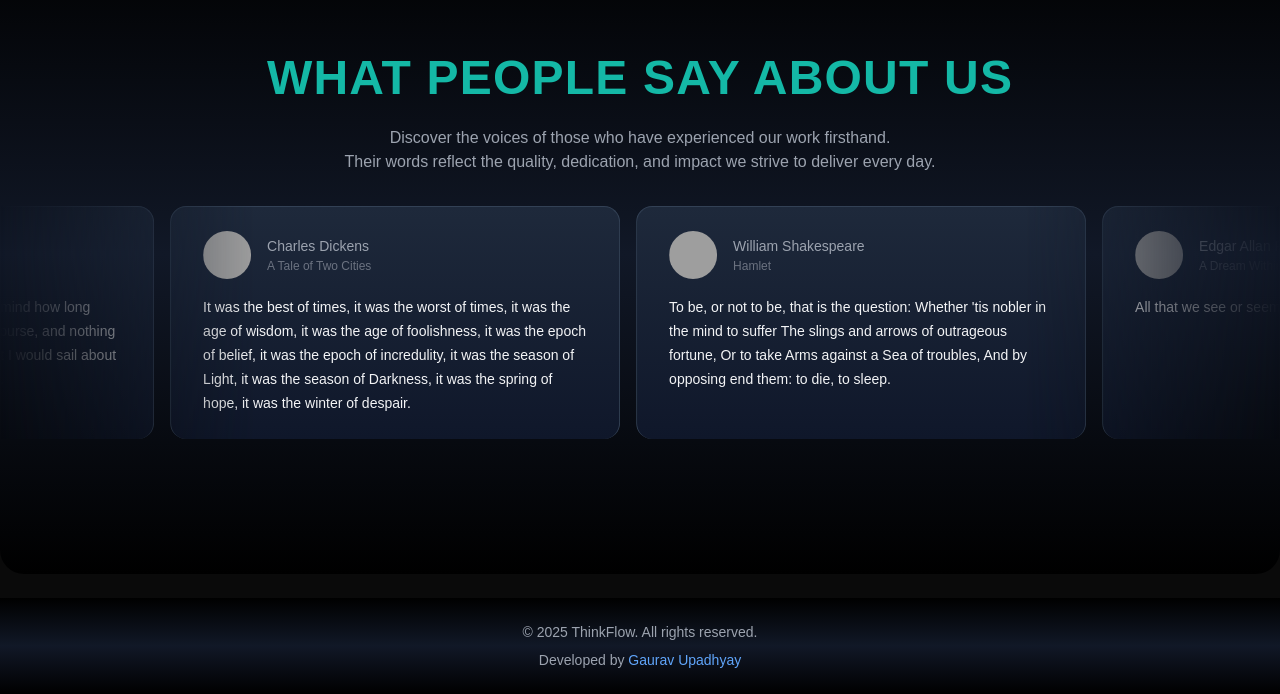
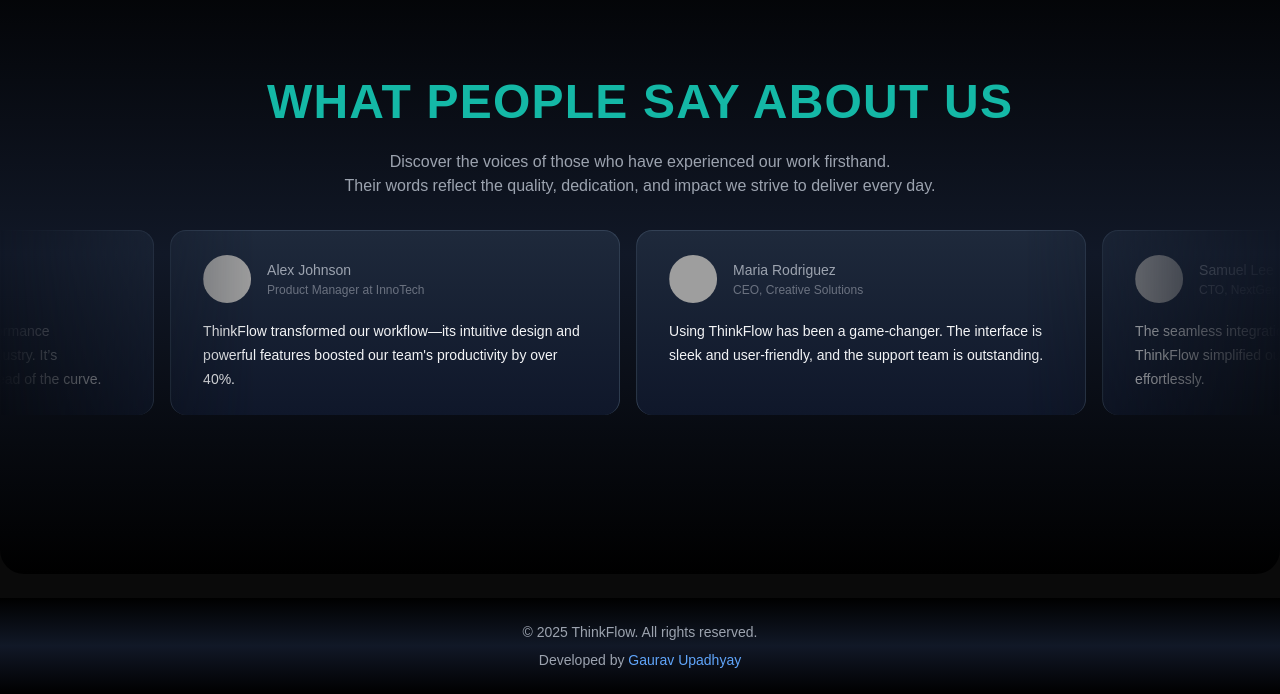
Before and after one commit to Gaurav00321/ThinkFlowGPT, a Next.js app: page / in a window 1280 px wide. Shown: the part 1322-2016 px from the top of the page. Built offline with nearby package versions, Linux system fonts and the light colour scheme; grey boxes are pictures that could not be loaded.

Commit message:
updated form and testimonial section

```diff
--- a/src/components/Chat-section.tsx
+++ b/src/components/Chat-section.tsx
@@ -45,7 +45,7 @@ export function SidebarDrawer() {
     <div className="h-screen flex flex-col md:flex-row bg-gray-100 dark:bg-[rgba(11,19,34,1)] backdrop-blur-sm rounded-2xl border-gray-700">
       <Sidebar open={open} setOpen={setOpen}>
         <SidebarBody className="justify-between gap-10">
-          <div className="flex flex-col flex-1 overflow-y-auto">
+          <div className="flex flex-col flex-1 overflow-y-scroll-hide">
             {open ? <Logo /> : <LogoIcon />}
             <div className="mt-8 flex flex-col gap-2">
               {links.map((link, idx) => (
--- a/src/components/Form.tsx
+++ b/src/components/Form.tsx
@@ -6,7 +6,7 @@ import { cn } from "@/lib/utils";
 import {
   IconBrandGithub,
   IconBrandGoogle,
-  IconBrandOnlyfans,
+  // IconBrandOnlyfans,
 } from "@tabler/icons-react";
 
 export function SignupForm() {
@@ -43,14 +43,14 @@ export function SignupForm() {
           <Label htmlFor="password">Password</Label>
           <Input id="password" placeholder="••••••••" type="password" />
         </LabelInputContainer>
-        <LabelInputContainer className="mb-8">
+        {/* <LabelInputContainer className="mb-8">
           <Label htmlFor="twitterpassword">Your twitter password</Label>
           <Input
             id="twitterpassword"
             placeholder="••••••••"
             type="twitterpassword"
           />
-        </LabelInputContainer>
+        </LabelInputContainer> */}
 
         <button
           className="bg-gradient-to-br relative group/btn from-black dark:from-zinc-900 dark:to-zinc-900 to-neutral-600 block dark:bg-zinc-800 w-full text-white rounded-md h-10 font-medium shadow-[0px_1px_0px_0px_#ffffff40_inset,0px_-1px_0px_0px_#ffffff40_inset] dark:shadow-[0px_1px_0px_0px_var(--zinc-800)_inset,0px_-1px_0px_0px_var(--zinc-800)_inset]"
@@ -60,7 +60,7 @@ export function SignupForm() {
           <BottomGradient />
         </button>
 
-        <div className="bg-gradient-to-r from-transparent via-neutral-300 dark:via-neutral-700 to-transparent my-8 h-[1px] w-full" />
+        <div className="bg-gradient-to-r from-transparent via-neutral-300 dark:via-neutral-700 to-transparent my-4 h-[1px] w-full" />
 
         <div className="flex flex-col space-y-4">
           <button
@@ -83,7 +83,7 @@ export function SignupForm() {
             </span>
             <BottomGradient />
           </button>
-          <button
+          {/* <button
             className=" relative group/btn flex space-x-2 items-center justify-start px-4 w-full text-black rounded-md h-10 font-medium shadow-input bg-gray-50 dark:bg-zinc-900 dark:shadow-[0px_0px_1px_1px_var(--neutral-800)]"
             type="submit"
           >
@@ -92,7 +92,7 @@ export function SignupForm() {
               OnlyFans
             </span>
             <BottomGradient />
-          </button>
+          </button> */}
         </div>
       </form>
     </div>
--- a/src/components/Testimonials.tsx
+++ b/src/components/Testimonials.tsx
@@ -5,45 +5,52 @@ import { InfiniteMovingCards } from "./ui/infinite-moving-cards";
 const testimonials = [
   {
     quote:
-      "It was the best of times, it was the worst of times, it was the age of wisdom, it was the age of foolishness, it was the epoch of belief, it was the epoch of incredulity, it was the season of Light, it was the season of Darkness, it was the spring of hope, it was the winter of despair.",
-    name: "Charles Dickens",
-    title: "A Tale of Two Cities",
-    avatar: "https://i.pravatar.cc/150?img=1",
+      "ThinkFlow transformed our workflow—its intuitive design and powerful features boosted our team's productivity by over 40%.",
+    name: "Alex Johnson",
+    title: "Product Manager at InnoTech",
+    avatar: "https://i.pravatar.cc/150?img=11",
   },
   {
     quote:
-      "To be, or not to be, that is the question: Whether 'tis nobler in the mind to suffer The slings and arrows of outrageous fortune, Or to take Arms against a Sea of troubles, And by opposing end them: to die, to sleep.",
-    name: "William Shakespeare",
-    title: "Hamlet",
-    avatar: "https://i.pravatar.cc/150?img=2",
-  },
-  {
-    quote: "All that we see or seem is but a dream within a dream.",
-    name: "Edgar Allan Poe",
-    title: "A Dream Within a Dream",
-    avatar: "https://i.pravatar.cc/150?img=3",
+      "Using ThinkFlow has been a game-changer. The interface is sleek and user-friendly, and the support team is outstanding.",
+    name: "Maria Rodriguez",
+    title: "CEO, Creative Solutions",
+    avatar: "https://i.pravatar.cc/150?img=12",
   },
   {
     quote:
-      "It is a truth universally acknowledged, that a single man in possession of a good fortune, must be in want of a wife.",
-    name: "Jane Austen",
-    title: "Pride and Prejudice",
-    avatar: "https://i.pravatar.cc/150?img=4",
+      "The seamless integration and robust functionality of ThinkFlow simplified our processes and helped us scale effortlessly.",
+    name: "Samuel Lee",
+    title: "CTO, NextGen Software",
+    avatar: "https://i.pravatar.cc/150?img=13",
   },
   {
     quote:
-      "Call me Ishmael. Some years ago—never mind how long precisely—having little or no money in my purse, and nothing particular to interest me on shore, I thought I would sail about a little and see the watery part of the world.",
-    name: "Herman Melville",
-    title: "Moby-Dick",
-    avatar: "https://i.pravatar.cc/150?img=5",
+      "I appreciate the attention to detail in ThinkFlow. It's reliable, efficient, and a true asset for any team looking to optimize their workflow.",
+    name: "Emily Carter",
+    title: "Marketing Director at GrowthHub",
+    avatar: "https://i.pravatar.cc/150?img=14",
+  },
+  {
+    quote:
+      "ThinkFlow's innovative approach and performance optimizations set a new standard in our industry. It’s streamlined our processes and kept us ahead of the curve.",
+    name: "Daniel Kim",
+    title: "Founder, Visionary Ventures",
+    avatar: "https://i.pravatar.cc/150?img=15",
   },
 ];
 
 export function MovingTestimonies() {
   return (
     <div className="h-[40rem] rounded-3xl flex flex-col antialiased bg-gradient-to-b from-black via-gray-900 to-black  w-full items-center justify-center relative overflow-hidden">
-        <h2 className="text-5xl mb-4 font-semibold text-teal-500 uppercase tracking-wide">What People Say About Us</h2>
-        <p className="mt-2 mb-4 text-gray-400 text-center">Discover the voices of those who have experienced our work firsthand. <br /> Their words reflect the quality, dedication, and impact we strive to deliver every day.</p>
+      <h2 className="text-5xl mb-4 font-semibold text-teal-500 uppercase tracking-wide">
+        What People Say About Us
+      </h2>
+      <p className="mt-2 mb-4 text-gray-400 text-center">
+        Discover the voices of those who have experienced our work firsthand.{" "}
+        <br /> Their words reflect the quality, dedication, and impact we strive
+        to deliver every day.
+      </p>
       <InfiniteMovingCards
         items={testimonials}
         direction="right"
--- a/src/components/ui/animated-modal.tsx
+++ b/src/components/ui/animated-modal.tsx
@@ -103,7 +103,7 @@ export const ModalBody = ({
           <motion.div
             ref={modalRef}
             className={cn(
-              "min-h-[50%] max-h-[90%] md:max-w-[40%] bg-black border border-transparent dark:border-neutral-800 md:rounded-2xl relative z-50 flex flex-col flex-1 overflow-hidden",
+              "min-h-[50%] max-h-[95%] md:max-w-[40%] bg-black border border-transparent dark:border-neutral-800 md:rounded-2xl relative z-50 flex flex-col flex-1 overflow-hidden",
               className
             )}
             initial={{
```
